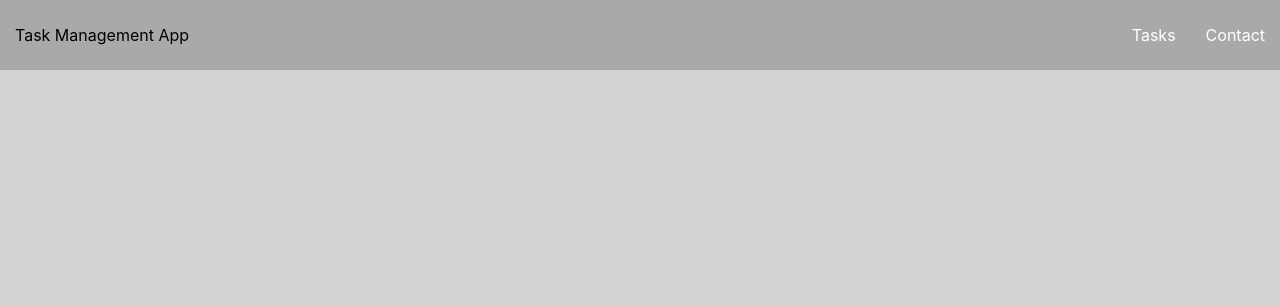
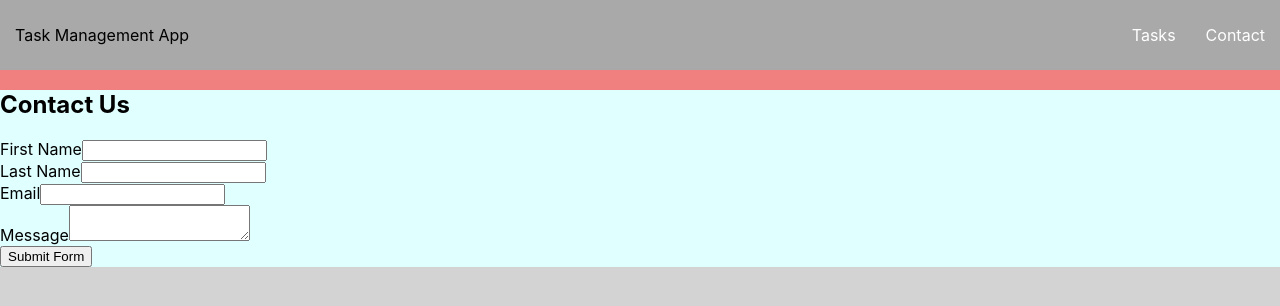
Before and after one commit to peter-mannion/react-task-management-app, a React (Create React App) app: page /contact in a window 1280 px wide. Shown: the top 306 px of the page. Built offline with nearby package versions, Linux system fonts and the light colour scheme.

Commit message:
Add ContactForm component

```diff
--- a/src/App.js
+++ b/src/App.js
@@ -1,6 +1,7 @@
 import "./App.css";
 import React from "react";
-import { BrowserRouter as Router, NavLink } from "react-router";
+import { BrowserRouter as Router, Routes, Route, NavLink } from "react-router";
+import ContactForm from "./components/ContactForm/ContactForm";
 
 function App() {
   return (
@@ -22,6 +23,10 @@ function App() {
             </li>
           </ul>
         </nav>
+        {/* Routing Logic */}
+        <Routes>
+          <Route path="/contact" element={<ContactForm />} />
+        </Routes>
       </div>
     </Router>
   );
--- /dev/null
+++ b/src/components/ContactForm/ContactForm.css
@@ -0,0 +1,3 @@
+.contact-container {
+  background-color: lightcyan;
+}
--- /dev/null
+++ b/src/components/ContactForm/ContactForm.jsx
@@ -0,0 +1,83 @@
+import React, { useState } from "react";
+import "./ContactForm.css";
+
+const ContactForm = () => {
+  // Update state to include separate name fields
+  const [formData, setFormData] = useState({
+    firstName: "",
+    lastName: "",
+    email: "",
+    message: "",
+  });
+
+  const handleChange = (e) => {
+    const { name, value } = e.target;
+    setFormData({
+      ...formData,
+      [name]: value,
+    });
+  };
+
+  const handleSubmit = (e) => {
+    e.preventDefault();
+    console.log("Form Submitted:", formData);
+    alert(`Thanks for reaching out, ${formData.firstName}!`);
+    setFormData({ firstName: "", lastName: "", email: "", message: "" });
+  };
+
+  return (
+    <div className="contact-container">
+      <h2>Contact Us</h2>
+      <form onSubmit={handleSubmit} className="contact-form">
+        <div className="form-group">
+          <label>First Name</label>
+          <input
+            type="text"
+            name="firstName"
+            value={formData.firstName}
+            onChange={handleChange}
+            required
+          />
+
+          <div className="form-group">
+            <label>Last Name</label>
+            <input
+              type="text"
+              name="lastName"
+              value={formData.lastName}
+              onChange={handleChange}
+              required
+            />
+          </div>
+        </div>
+
+        <div className="form-group">
+          <label>Email</label>
+          <input
+            type="email"
+            name="email"
+            value={formData.email}
+            onChange={handleChange}
+            required
+          />
+        </div>
+
+        <div className="form-group">
+          <label>Message</label>
+          <textarea
+            name="message"
+            value={formData.message}
+            onChange={handleChange}
+            required
+          ></textarea>
+        </div>
+
+        <button type="submit" className="submit-btn">
+          Submit Form
+        </button>
+      </form>
+    </div>
+  );
+};
+
+export default ContactForm;
```
